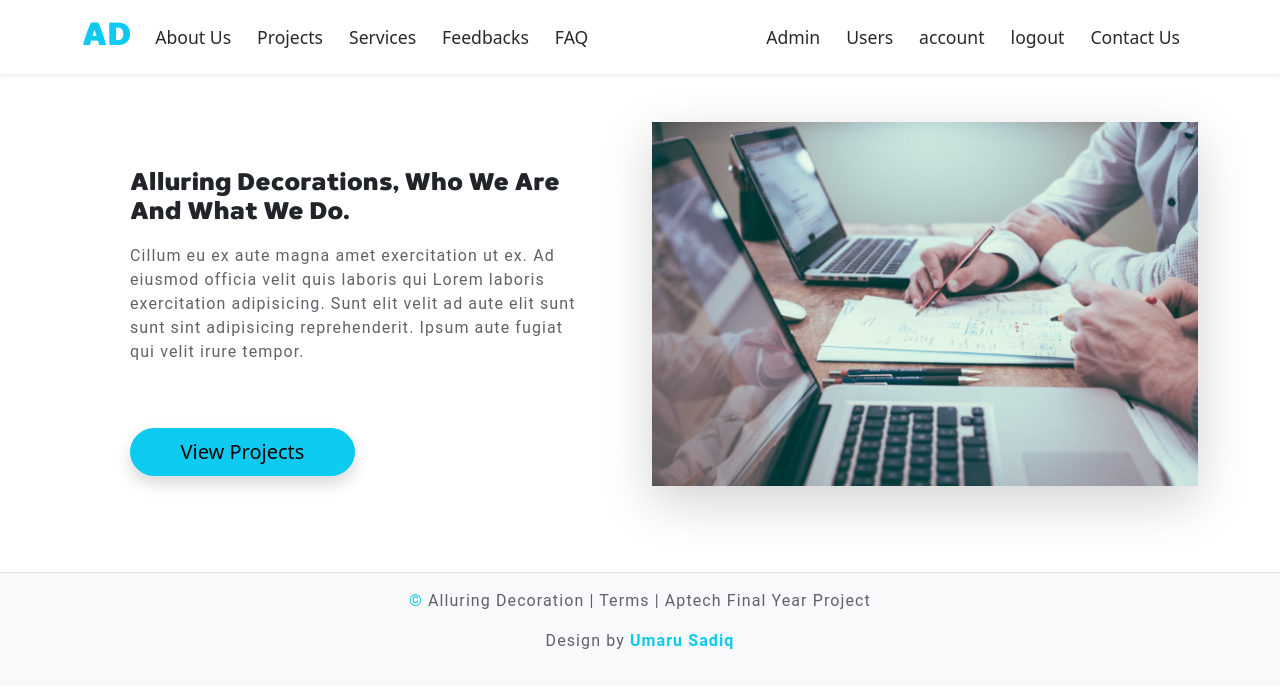
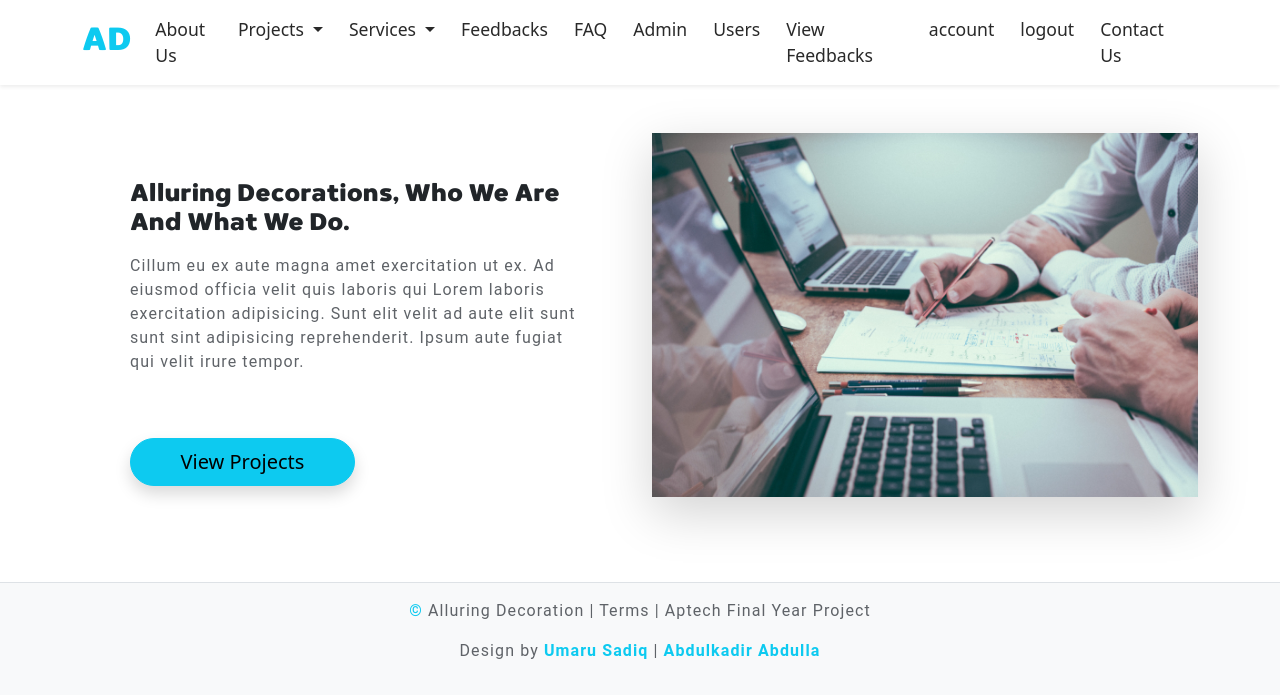
Before and after one commit to ndmichael/alluring-decors, a Flask app: page /about/ in a window 1280 px wide. Shown: the top 698 px of the page. Run offline with Flask 2, Linux system fonts and the light colour scheme; the visitor is signed in with stand-in values (Sample User, id 1); data comes from the database, SQL or seed files in the repository; some libraries are stand-ins or nearby versions.

Commit message:
new permissions and restrictions where added to some anchor tags

```diff
--- a/alluringdecors/templates/base.html
+++ b/alluringdecors/templates/base.html
@@ -31,15 +31,43 @@
                     <li class="nav-item">
                         <a class="nav-link" href="{{url_for('about')}}">About Us</a>
                     </li>
-                    <li class="nav-item">
-                        <a class="nav-link" href="{{url_for('project')}}">Projects</a>
+                    <li class="nav-item dropdown">
+                        <a class="nav-link dropdown-toggle" href="#" id="navbarDropdown" role="button"
+                            data-bs-toggle="dropdown" aria-expanded="false">
+                            Projects
+                        </a>
+                        <ul class="dropdown-menu" aria-labelledby="navbarDropdown">
+                            <li><a class="nav-link" href="{{url_for('project')}}">All Projects</a></li>
+                            <li>
+                                <hr class="dropdown-divider">
+                            </li>
+                            <li><a class="nav-link" href="{{url_for('ongoing_project', slug='ongoing project')}}">Ongoing</a></li>
+
+                            <li><a class="nav-link" href="{{url_for('upcoming_project', slug='upcoming project')}}">Upcoming</a></li>
+                            <li><a class="nav-link" href="{{url_for('accomplished_project', slug='accomplished project')}}">Accomplished</a></li>
+                        </ul>
                     </li>
-                    <li class="nav-item">
-                        <a class="nav-link" href="">Services</a>
+                    <li class="nav-item dropdown">
+                        <a class="nav-link dropdown-toggle" href="#" id="navbarDropdown" role="button"
+                            data-bs-toggle="dropdown" aria-expanded="false">
+                            Services
+                        </a>
+                        <ul class="dropdown-menu" aria-labelledby="navbarDropdown">
+                            <li><a class="nav-link" href="{{url_for('home_decor')}}">For Homes</a></li>
+                            <li><a class="nav-link" href="{{url_for('office_decor')}}">For Offices</a></li>
+                            <li><a class="nav-link" href="{{url_for('restaurant_decor')}}">For Restaurants</a></li>
+                            <li><a class="nav-link" href="{{url_for('banquet_decor')}}">For Banquents</a></li>
+                        </ul>
                     </li>
+                    {% if current_user.is_authenticated %}
                     <li class="nav-item">
                         <a class="nav-link" href="{{url_for('feedback')}}">Feedbacks</a>
                     </li>
+                    {% else %}
+                    <li class="nav-item">
+                        <a class="nav-link" href="{{url_for('login')}}">Feedbacks</a>
+                    </li>
+                    {% endif %}
                     <li class="nav-item">
                         <a class="nav-link" href="{{url_for('faq')}}">FAQ</a>
                     </li>
@@ -54,6 +82,11 @@
                     <li class="nav-item">
                         <a class="nav-link" href="{{url_for('users')}}">
                             Users
+                        </a>
+                    </li>
+                    <li class="nav-item">
+                        <a class="nav-link" href="{{url_for('all_feedback')}}">
+                            View Feedbacks
                         </a>
                     </li>
                     {% endif %}
@@ -115,7 +148,8 @@
                     <div>
                         <p><b class=" secondary_color"> &copy; </b> Alluring Decoration | Terms | Aptech Final Year
                             Project </p>
-                        <p>Design by <b class="secondary_color">Umaru Sadiq </b>
+                        <p>Design by <b class="secondary_color">Umaru Sadiq </b> |
+                        <b class="secondary_color">Abdulkadir Abdulla </b>
                     </div>
 
                 </div>
```
